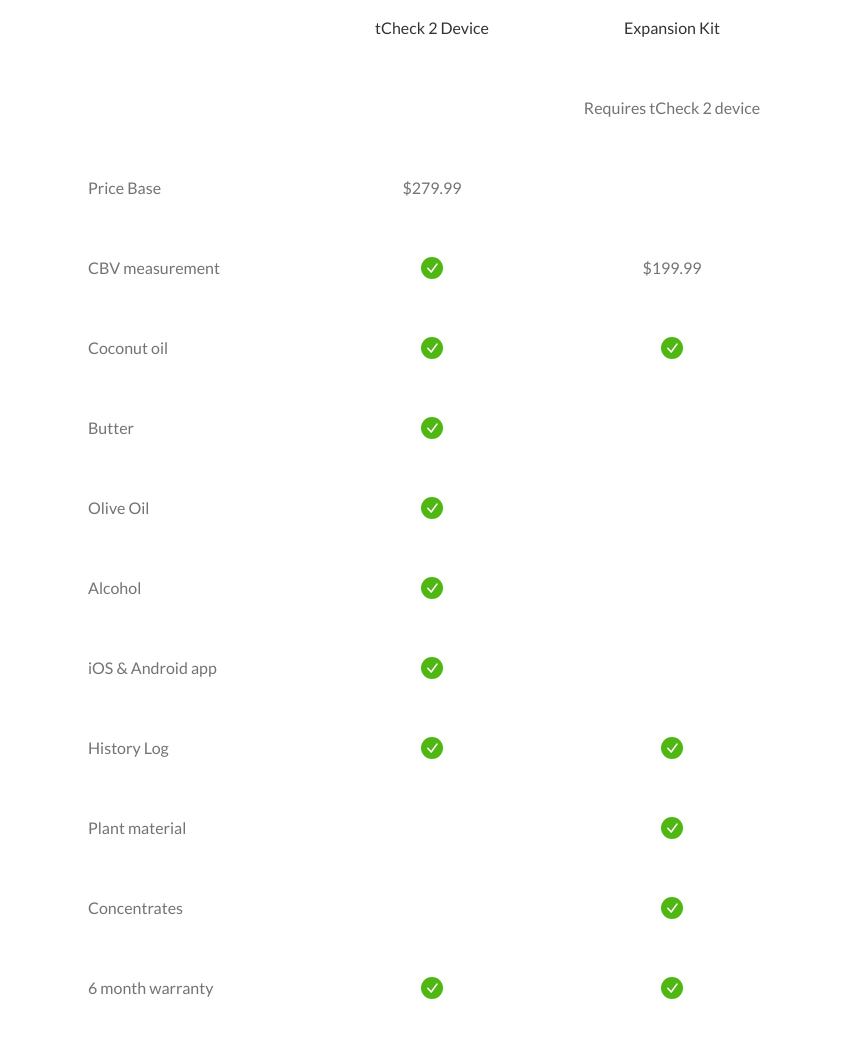
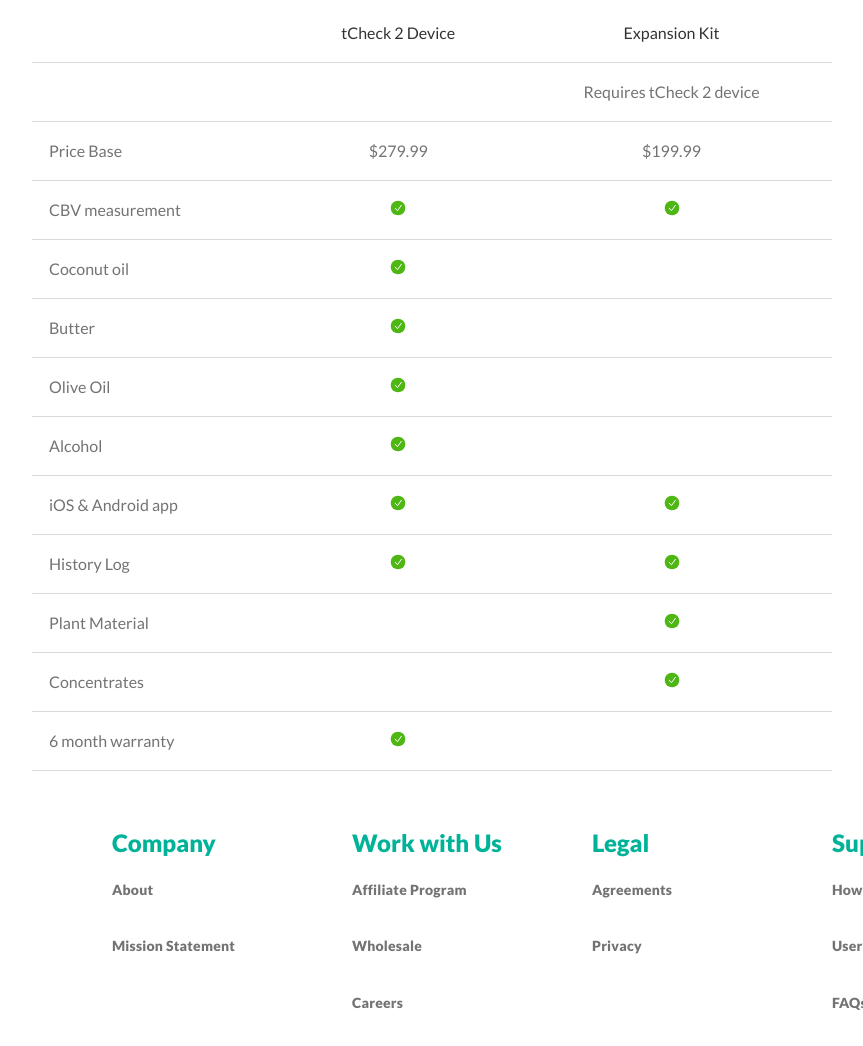
Before and after one commit to developer0116/tCheck, a Gatsby site: page /product in a window 1280 px wide. Shown: the part 2180-3226 px from the top of the page, without its empty margins (208-1071 px from the left). Built offline with nearby package versions, Linux system fonts and the light colour scheme; Gatsby itself is replaced by a stand-in of ours.

Commit message:
Add Feature Table

```diff
--- a/src/components/ProductFeatureRundown.js
+++ b/src/components/ProductFeatureRundown.js
@@ -3,84 +3,193 @@ import styled from "styled-components"
 
 import { Body, Header5 } from "./Typography"
 
-import { Fade, Ghost } from "../lib/colors"
+import { Dada } from "../lib/colors"
 import { sizes } from "../lib/layout"
 
 import CheckMark from "../images/greenCheckMark.svg"
 
-const RundownContainer = styled.div`
-  display: grid;
-  grid-template-columns: 1fr 1fr 1fr;
-  grid-template-rows: repeat(14, 1fr);
-  grid-auto-flow: column;
-  align-items: center;
-  margin: 2rem auto 0;
-  max-width: 45rem;
+const Container = styled.section`
+  margin: 3.5rem auto;
+  width: 100%;
+  max-width: 50rem;
+`
+
+const Header = styled(Header5)`
+  @media (max-width: ${sizes.modifiedTablet}) and (min-width: ${sizes.mobileS}) {
+    text-align: center;
+  }
+`
+
+// Apparantly, setting a border on a tr requires this
+// https://stackoverflow.com/questions/20872200/giving-a-border-to-an-html-table-row-tr
+const TableContainer = styled.table`
+  margin: 2rem 0;
+  width: 100%;
+  border-collapse: collapse;
+`
+
+const TableRow = styled.tr`
+  border-bottom: 1px solid ${Dada};
+`
+
+const TableData = styled.td`
+  text-align: center;
 `
 
 const ColumnTitle = styled(Body)`
   text-align: center;
+  padding: 1rem;
 `
 
 const FeatureItemTitle = styled(Body)`
-  margin: 0 0 0 1rem;
+  text-align: left;
+  padding: 1rem;
 `
 
 const RowText = styled(Body)`
+  padding: 1rem;
+
   text-align: center;
 `
 
 const GreenCheckMark = styled.img`
+  height: 1rem;
+  width: 1rem;
   margin: 0 auto;
 `
 
 const ProductFeatureRundown = React.memo(() => {
   return (
-    <RundownContainer>
-      <Header5>Feature Rundown</Header5>
-      <span />
-      <span />
+    <Container>
+      <Header>Feature Rundown</Header>
+      <TableContainer>
+        <tbody>
+          <TableRow>
+            <th />
+            <TableData>
+              <ColumnTitle>tCheck 2 Device</ColumnTitle>
+            </TableData>
+            <TableData>
+              <ColumnTitle>Expansion Kit</ColumnTitle>
+            </TableData>
+          </TableRow>
+          <TableRow>
+            <th />
+            <TableData />
+            <TableData>
+              <RowText secondary>Requires tCheck 2 device</RowText>
+            </TableData>
+          </TableRow>
+          <TableRow>
+            <th>
               <FeatureItemTitle secondary>Price Base</FeatureItemTitle>
+            </th>
+            <TableData>
+              <RowText secondary>$279.99</RowText>
+            </TableData>
+            <TableData>
+              <RowText secondary>$199.99</RowText>
+            </TableData>
+          </TableRow>
+          <TableRow>
+            <th>
               <FeatureItemTitle secondary>CBV measurement</FeatureItemTitle>
+            </th>
+            <TableData>
+              <GreenCheckMark src={CheckMark} />
+            </TableData>
+            <TableData>
+              <GreenCheckMark src={CheckMark} />
+            </TableData>
+          </TableRow>
+          <TableRow>
+            <th>
               <FeatureItemTitle secondary>Coconut oil</FeatureItemTitle>
+            </th>
+            <TableData>
+              <GreenCheckMark src={CheckMark} />
+            </TableData>
+            <TableData />
+          </TableRow>
+          <TableRow>
+            <th>
               <FeatureItemTitle secondary>Butter</FeatureItemTitle>
+            </th>
+            <TableData>
+              <GreenCheckMark src={CheckMark} />
+            </TableData>
+            <TableData />
+          </TableRow>
+          <TableRow>
+            <th>
               <FeatureItemTitle secondary>Olive Oil</FeatureItemTitle>
+            </th>
+            <TableData>
+              <GreenCheckMark src={CheckMark} />
+            </TableData>
+            <TableData />
+          </TableRow>
+          <TableRow>
+            <th>
               <FeatureItemTitle secondary>Alcohol</FeatureItemTitle>
+            </th>
+            <TableData>
+              <GreenCheckMark src={CheckMark} />
+            </TableData>
+            <TableData />
+          </TableRow>
+          <TableRow>
+            <th>
               <FeatureItemTitle secondary>iOS & Android app</FeatureItemTitle>
+            </th>
+            <TableData>
+              <GreenCheckMark src={CheckMark} />
+            </TableData>
+            <TableData>
+              <GreenCheckMark src={CheckMark} />
+            </TableData>
+          </TableRow>
+          <TableRow>
+            <th>
               <FeatureItemTitle secondary>History Log</FeatureItemTitle>
-      <FeatureItemTitle secondary>Plant material</FeatureItemTitle>
+            </th>
+            <TableData>
+              <GreenCheckMark src={CheckMark} />
+            </TableData>
+            <TableData>
+              <GreenCheckMark src={CheckMark} />
+            </TableData>
+          </TableRow>
+          <TableRow>
+            <th>
+              <FeatureItemTitle secondary>Plant Material</FeatureItemTitle>
+            </th>
+            <TableData />
+            <TableData>
+              <GreenCheckMark src={CheckMark} />
+            </TableData>
+          </TableRow>
+          <TableRow>
+            <th>
               <FeatureItemTitle secondary>Concentrates</FeatureItemTitle>
+            </th>
+            <TableData />
+            <TableData>
+              <GreenCheckMark src={CheckMark} />
+            </TableData>
+          </TableRow>
+          <TableRow>
+            <th>
               <FeatureItemTitle secondary>6 month warranty</FeatureItemTitle>
-      <span />
-      <ColumnTitle>tCheck 2 Device</ColumnTitle>
-      <span />
-      <RowText secondary>$279.99</RowText>
+            </th>
+            <TableData>
               <GreenCheckMark src={CheckMark} />
-      <GreenCheckMark src={CheckMark} />
-      <GreenCheckMark src={CheckMark} />
-      <GreenCheckMark src={CheckMark} />
-      <GreenCheckMark src={CheckMark} />
-      <GreenCheckMark src={CheckMark} />
-      <GreenCheckMark src={CheckMark} />
-      <span />
-      <span />
-      <GreenCheckMark src={CheckMark} />
-      <span />
-      <ColumnTitle>Expansion Kit</ColumnTitle>
-      <RowText secondary>Requires tCheck 2 device</RowText>
-      <span />
-      <RowText secondary>$199.99</RowText>
-      <GreenCheckMark src={CheckMark} />
-      <span />
-      <span />
-      <span />
-      <span />
-      <GreenCheckMark src={CheckMark} />
-      <GreenCheckMark src={CheckMark} />
-      <GreenCheckMark src={CheckMark} />
-      <GreenCheckMark src={CheckMark} />
-      <span />
-    </RundownContainer>
+            </TableData>
+            <TableData />
+          </TableRow>
+        </tbody>
+      </TableContainer>
+    </Container>
   )
 })
 
```
Lines whose indentation alone changed are shown as unchanged.
